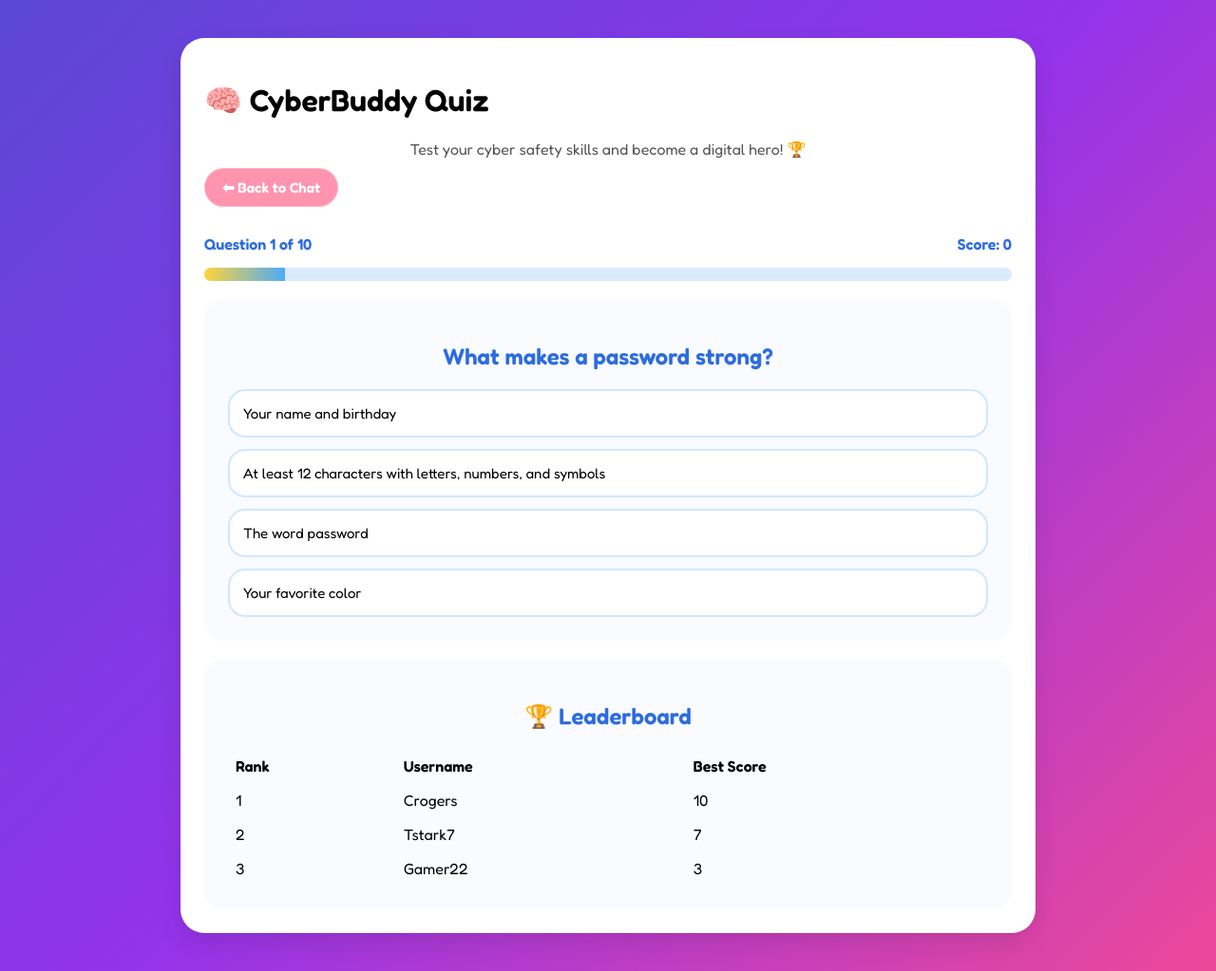
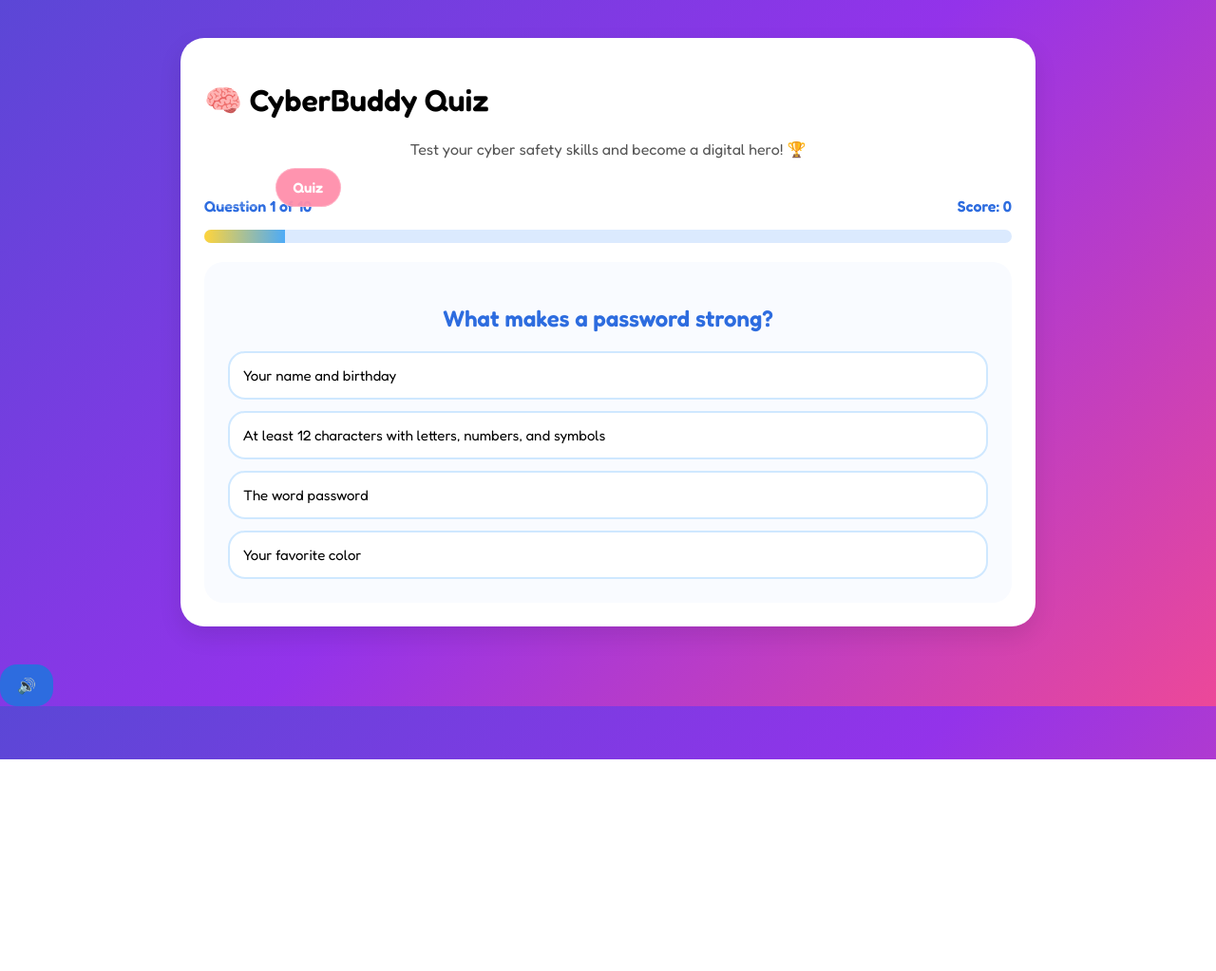
Before and after one commit to solis-k/cyberbuddy-senior-project, a Flask app: page /quiz in a window 1280 px wide. Shown: the whole page at 95% size. After the commit the page ends 800 px from the top, so only its background shows below. Run offline with Flask 3, Linux system fonts and the light colour scheme; data comes from the database, SQL or seed files in the repository.

Commit message:
Refactor quiz.html layout and add music controls

```diff
--- a/templates/quiz.html
+++ b/templates/quiz.html
@@ -7,17 +7,16 @@
     <link href="https://fonts.googleapis.com/css2?family=Fredoka:wght@400;600&display=swap" rel="stylesheet">
     <link href="/static/style.css" rel="stylesheet">
 </head>
-<body data-username="{{ current_user.username if current_user.is_authenticated else '' }}"></body>
+<body>
 
 <div class="container quiz-container">
     <h1>🧠 CyberBuddy Quiz</h1>
     <div class="tagline">Test your cyber safety skills and become a digital hero! 🏆</div>
 
-
-    <a href="/" class="nav-btn secondary-btn">⬅ Back to Chat</a>
-    <br>
-    <br>
-    <br>
+    <div class="top-buttons">
+        <a href="/" class="nav-btn">Chat</a>
+        <a href="/quiz" class="nav-btn secondary-btn">Quiz</a>
+    </div>
 
     <div class="quiz-status">
         <span id="questionCounter">Question 1 of 10</span>
@@ -33,16 +32,14 @@
         <div id="quizOptions" class="quiz-options"></div>
         <div id="quizFeedback" class="quiz-feedback"></div>
     </div>
-
-    <div class="quiz-box" style="margin-top: 20px;">
-    <h2>🏆 Leaderboard</h2>
-    <div id="leaderboardContainer">
-        <p>Loading leaderboard...</p>
-    </div>
-</div>
 </div>
 
+<audio id="bgMusic" loop preload="auto">
+    <source src="/static/music.mp3" type="audio/mpeg">
+</audio>
+
+<button id="musicToggle" class="music-btn" aria-label="Toggle music">🔊</button>
+
 <script src="/static/quiz.js"></script>
-
 </body>
 </html>
```
